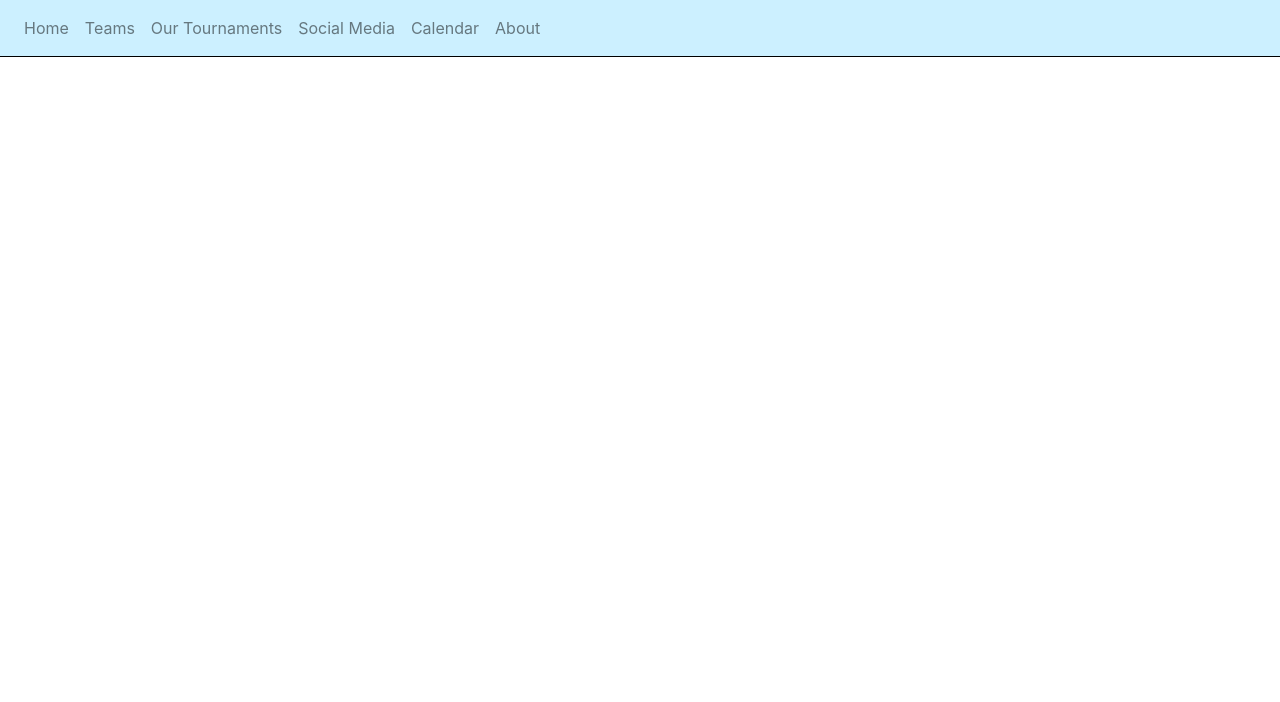
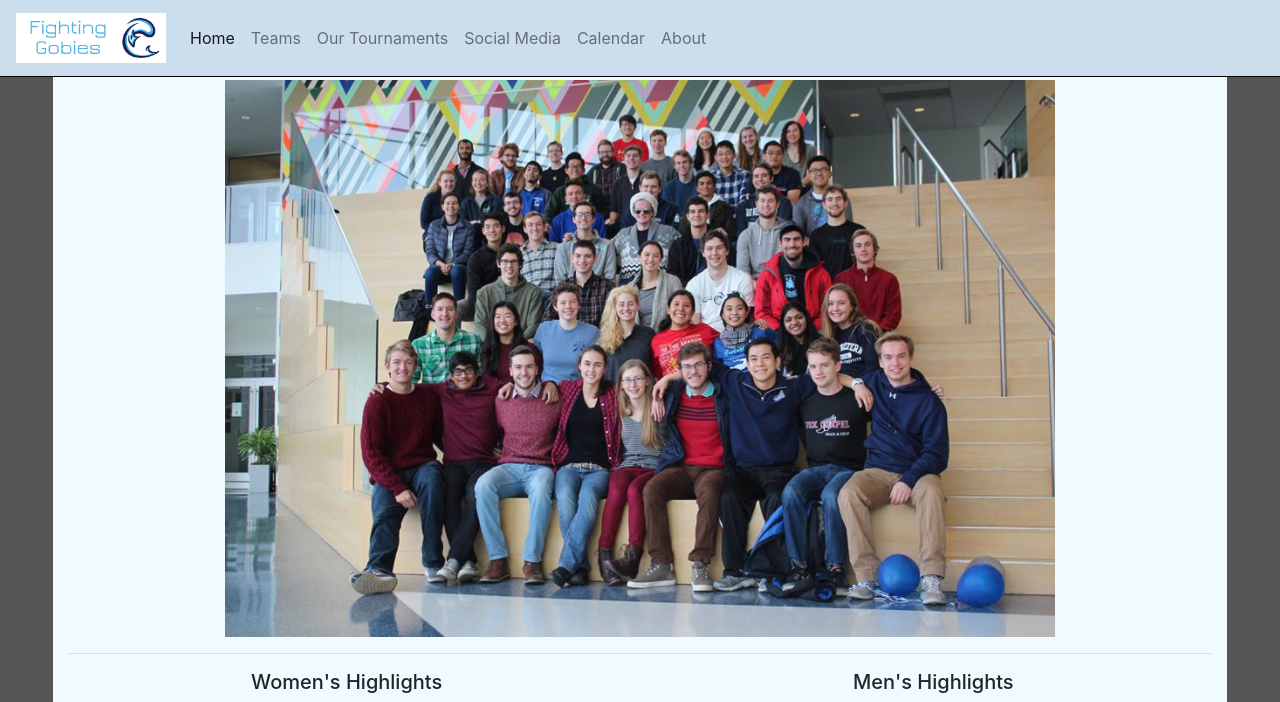
Before and after one commit to ems236/GobieSite, a Flask app: page / in a window 1280 px wide. Shown: the top 702 px of the page. Before the commit the page ends 57 px from the top, so only its background shows below. Run offline with Flask 2, Linux system fonts and the light colour scheme; some libraries are stand-ins or nearby versions.

Commit message:
set up home page

```diff
--- a/app/routes.py
+++ b/app/routes.py
@@ -4,4 +4,4 @@ from app import app
 @app.route('/')
 @app.route('/index')
 def index():
-    return render_template("base.html")
+    return render_template("home.html")
--- a/app/static/css/site.css
+++ b/app/static/css/site.css
@@ -1,5 +1,36 @@
+.col-centered
+{
+	display:inline-block;
+    float:none;
+	text-align: center;
+}
+
+body
+{
+	background-color: #555555;
+}
+
+.fit
+{
+	max-width: 100%;
+    max-height: 100%;
+    object-fit: contain;
+}
+
+.main
+{
+	background-color: #f0faff;
+	padding-top: 3px;
+}
+
 .navbar
 {
 	border-bottom: solid black 1px;
-	background-color: #ccf0ff
+	background-color: #ccddee;
 }
+
+#navImg
+{
+	height: 50px;
+	width: auto;
+}
--- a/app/templates/base.html
+++ b/app/templates/base.html
@@ -1,5 +1,8 @@
+<!doctype html>
 <html>
 	<head>
+		<meta name="viewport" content="width=device-width, initial-scale=1, shrink-to-fit=no">
+
 		<title>{{title}}</title>
 		<script type="text/javascript" src="{{ url_for('static', filename='js/jquery-3.4.1.min.js') }}"></script>
 		<script type="text/javascript" src="{{ url_for('static', filename='js/popper-utils.js') }}"></script>
@@ -7,21 +10,34 @@
 
 		<link rel="stylesheet" type="text/css" href="{{ url_for('static', filename='css/bootstrap.min.css') }}">
 		<link rel="stylesheet" type="text/css" href="{{ url_for('static', filename='css/site.css') }}">
+
+		<script type="text/javascript">
+			var activeTab = "{% block tabName -%}{%- endblock %}";
+			$(document).ready(function(){
+				$("#" + activeTab).addClass("active");
+			});
+		</script>
 	</head>
 	<body>
 		<nav class="navbar navbar-expand-lg navbar-light">
-		  {#<a class="navbar-brand" href="#"><img src="{{ url_for('static', filename='images/navLogo.png') }}" /></a>#}
+		  <a class="navbar-brand" href="#"><img id="navImg" src="{{ url_for('static', filename='images/navLogo.png') }}" /></a>
 		  <div class="collapse navbar-collapse" id="navbarNavAltMarkup">
 		    <div class="navbar-nav">
-		      <a class="nav-item nav-link" href="#">Home</a>
-		      <a class="nav-item nav-link" href="#">Teams</a>
-		      <a class="nav-item nav-link" href="#">Our Tournaments</a>
-		      <a class="nav-item nav-link" href="#">Social Media</a>
-		      <a class="nav-item nav-link" href="#">Calendar</a>
-		      <a class="nav-item nav-link" href="#">About</a>
+		      <a id="home" class="nav-item nav-link" href="#">Home</a>
+		      <a id="teams" class="nav-item nav-link" href="#">Teams</a>
+		      <a id="tournaments" class="nav-item nav-link" href="#">Our Tournaments</a>
+		      <a id="social" class="nav-item nav-link" href="#">Social Media</a>
+		      <a id="calendar" class="nav-item nav-link" href="#">Calendar</a>
+		      <a id="about" class="nav-item nav-link" href="#">About</a>
 		    </div>
 		  </div>
 		</nav>
-		{% block content %}{% endblock %}
+		<div class="container-fluid">
+			<div class="row justify-content-center">
+				<div class="col-11 main">
+					{% block content %}{% endblock %}
+				</div>
+			</div>
+		</div>
 	</body>
 </html>
--- /dev/null
+++ b/app/templates/home.html
@@ -0,0 +1,61 @@
+{% extends "base.html" %}
+
+{% block tabName -%}
+home
+{%- endblock %}
+
+{% block content %}
+	<div class="row justify-content-center">
+		<div class="col col-centered">
+			<img src="{{ url_for('static', filename='images/teamHome.png') }}" />
+		</div>
+	</div>
+	<hr>
+	<div class="row justify-content-center">
+		<div class="col col-centered">
+			<h5>Women's Highlights</h5>
+			<iframe title="YouTube video player" class="youtube-player" type="text/html" src="https://www.youtube.com/embed/CerWQruizAc?rel=0&amp;wmode=opaque" frameborder="0" allowFullScreen="true" width="480" height="270"></iframe>
+		</div>
+		<div class="col col-centered">
+			<h5>Men's Highlights</h5>
+			<iframe title="YouTube video player" class="youtube-player" type="text/html" src="https://www.youtube.com/embed/8pa0YgrYzE0?rel=0&amp;wmode=opaque" frameborder="0" allowFullScreen="true" width="480" height="270"></iframe>
+		</div>
+	</div>
+	<hr>
+	<div class="row justify-content-center align-items-center">
+		<div class="col-12 col-centered">
+			<h4>Our Awesome Sponsors</h4>
+		</div>
+		<div class="w-100"></div>
+		<div class="col-2 col-centered">
+			<a href="https://savageultimate.com/">
+				<img class="fit" src="{{ url_for('static', filename='images/sponsors/savage.png') }}" />
+			</a>
+		</div>
+		<div class="col-2 col-centered">
+			<a href="https://www.patagonia.com/home/">
+				<img class="fit" src="{{ url_for('static', filename='images/sponsors/patagonia.png') }}" />
+			</a>
+		</div>
+		<div class="col-2 col-centered">
+			<a href="http://oshadega.com/">
+				<img class="fit" src="{{ url_for('static', filename='images/sponsors/oshadega.png') }}" />
+			</a>
+		</div>
+		<div class="col-2 col-centered">
+			<a href="https://www.thejollyscholar.com/">
+				<img class="fit" src="{{ url_for('static', filename='images/sponsors/jolly.png') }}" />
+			</a>
+		</div>
+		<div class="col-2 col-centered">
+			<a href="https://www.usaultimate.org/college/ace.aspx">
+				<img class="fit" src="{{ url_for('static', filename='images/sponsors/ace.jpg') }}" />
+			</a>
+		</div>
+		<div class="col-2 col-centered">
+			<a href="https://www.frictiongloves.com/">
+				<img class="fit" src="{{ url_for('static', filename='images/sponsors/gloves.png') }}" />
+			</a>
+		</div>
+	</div>
+{% endblock%}
```
Also changed, not shown: app/favicon.ico (added), app/static/images/sponsors/ace.jpg (added), app/static/images/sponsors/gloves.png (added), app/static/images/sponsors/jolly.png (added), app/static/images/sponsors/oshadega.png (added), app/static/images/sponsors/patagonia.png (added), app/static/images/sponsors/savage.png (added), app/static/images/teamHome.png (added), app/static/js/popper-utils.js, 1 other file.
